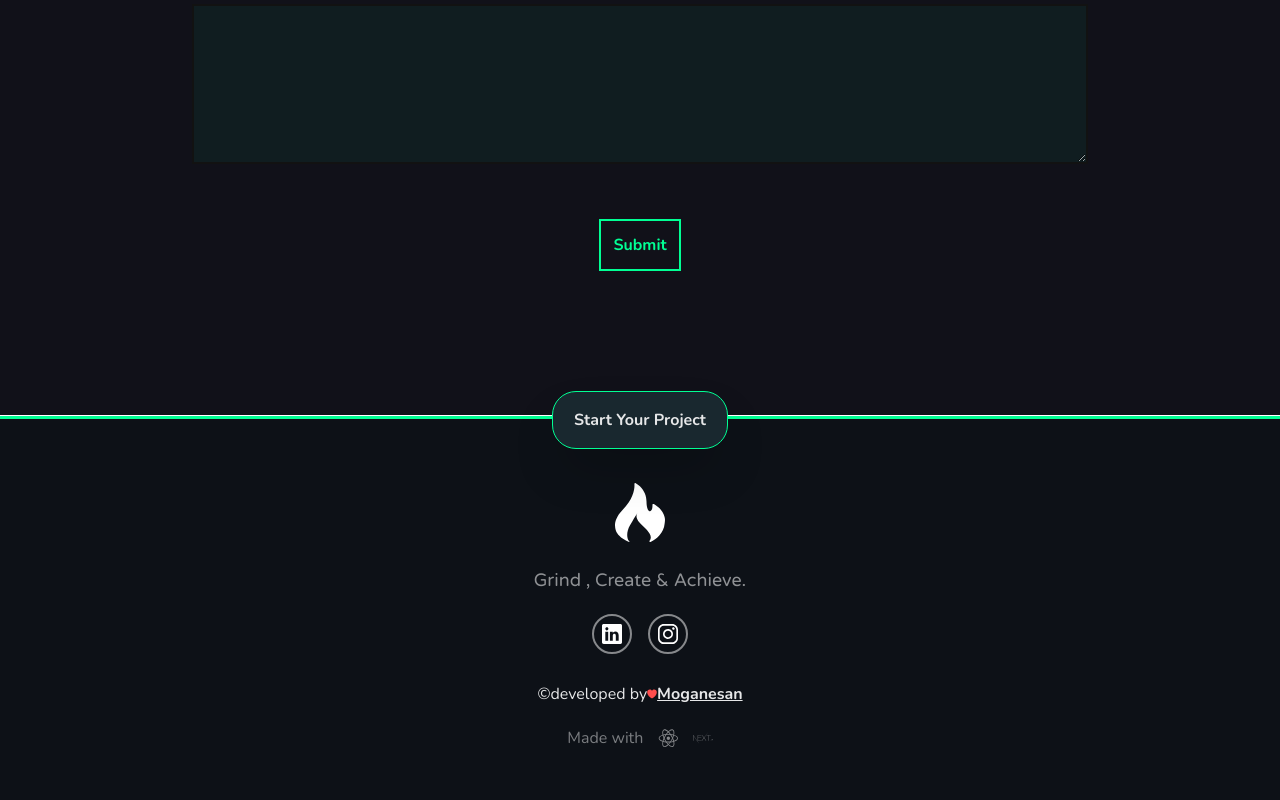
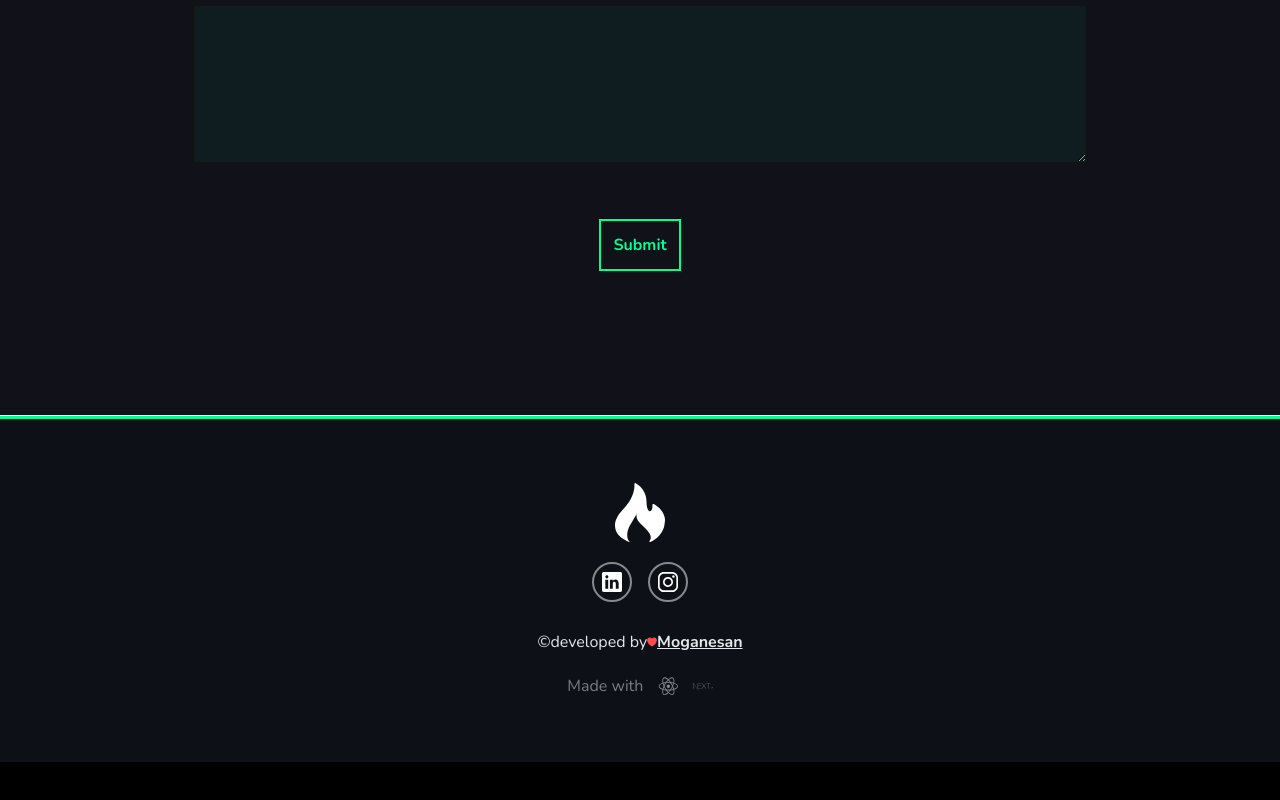
Before and after one commit to Moganesan/moganesan.github.io, a Next.js app: page / in a window 1280 px wide. Shown: the part 5743-6543 px from the top of the page. After the commit the page ends 6505 px from the top, so only its background shows below. Built offline with nearby package versions, Linux system fonts and the light colour scheme.

Commit message:
linkedin and instagram links added

```diff
--- a/components/footer.js
+++ b/components/footer.js
@@ -8,10 +8,8 @@ const Footer = () => {
       <hr className="h-1 bg-green" />
       <div className="flex flex-col items-center p-16 relative bg-darkBackground2">
         <Image alt="logo" src={"./logo-white.svg"} width={50} height={50} />
-        <h3 className="font-Varela-Round text-white opacity-60 mt-6 text-lg">
-          Grind , Create & Achieve.
-        </h3>
         <div className="flex items-center w-24 justify-between mt-5">
+          <Link href={"https://www.linkedin.com/in/moganesan-6a7533172/"}>
             <div className="IconContainer">
               <svg
                 className="Icon"
@@ -28,6 +26,8 @@ const Footer = () => {
                 />
               </svg>
             </div>
+          </Link>
+          <Link href={"https://www.instagram.com/moganesan_/"}>
             <div className={"IconContainer"}>
               <svg
                 width="20"
@@ -48,6 +48,7 @@ const Footer = () => {
                 />
               </svg>
             </div>
+          </Link>
         </div>
         <p className="text-white flex mt-7">
           &copy;developed by{" "}
@@ -75,7 +76,7 @@ const Footer = () => {
             height={20}
           />
         </div>
-        <StartProject />
+        {/* <StartProject /> */}
       </div>
     </>
   );
--- a/components/projects.js
+++ b/components/projects.js
@@ -2,6 +2,7 @@ import Image from "next/image";
 import { useState } from "react";
 import { ForwardIcon, BackwardIcon } from "@heroicons/react/24/outline";
 import AuroraTipBotLogo from "../public/projectLogos/auroratipbot.svg";
+import Link from "next/link";
 
 const Projects = () => {
   const [projects, setProject] = useState([
@@ -9,7 +10,7 @@ const Projects = () => {
       id: 1,
       name: "Aurora Tip Box",
       category: "Web Application",
-      link: "www.auroratipbot.xyz",
+      link: "https://auroratipbot.xyz/",
       image: "./projectLogos/auroratipbot.svg",
       description: (
         <div>
@@ -207,14 +208,14 @@ const Projects = () => {
             })}
           </div>
           <div className="mt-10">
-            <a
+            <Link
               rel="noreferrer"
-              href={projects[selectedProject].link}
+              href={projects[selectedProject].link.toString()}
               target="_blank"
               className="px-6 py-2 border border-green hover:bg-greenBackground2 duration-500"
             >
               View Project
-            </a>
+            </Link>
           </div>
           <div className="flex items-center mt-10">
             <div>
```
Lines whose indentation alone changed are shown as unchanged.
